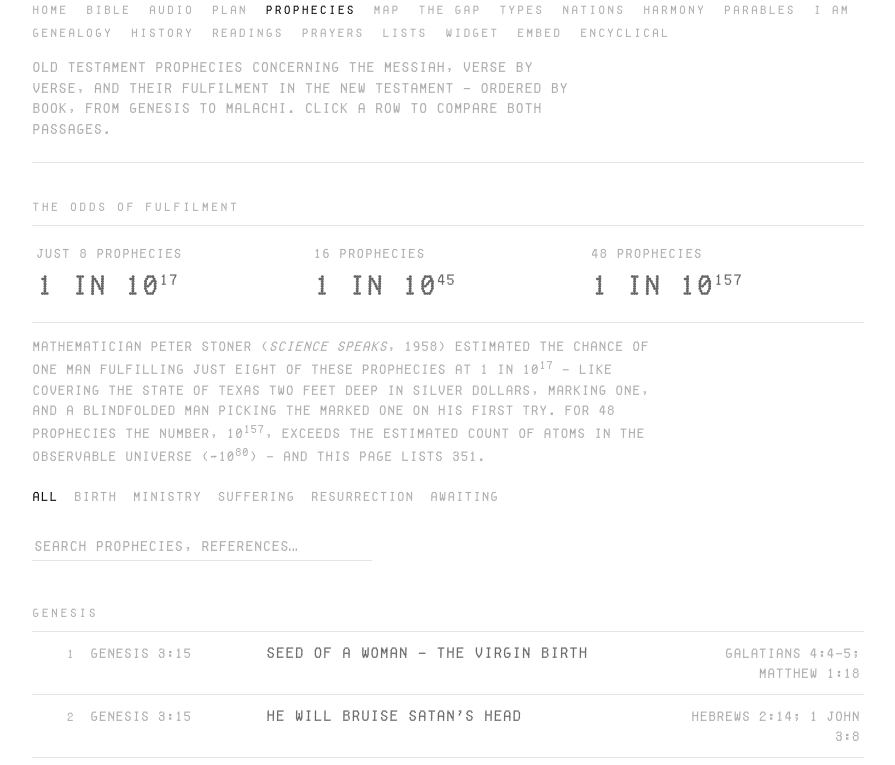
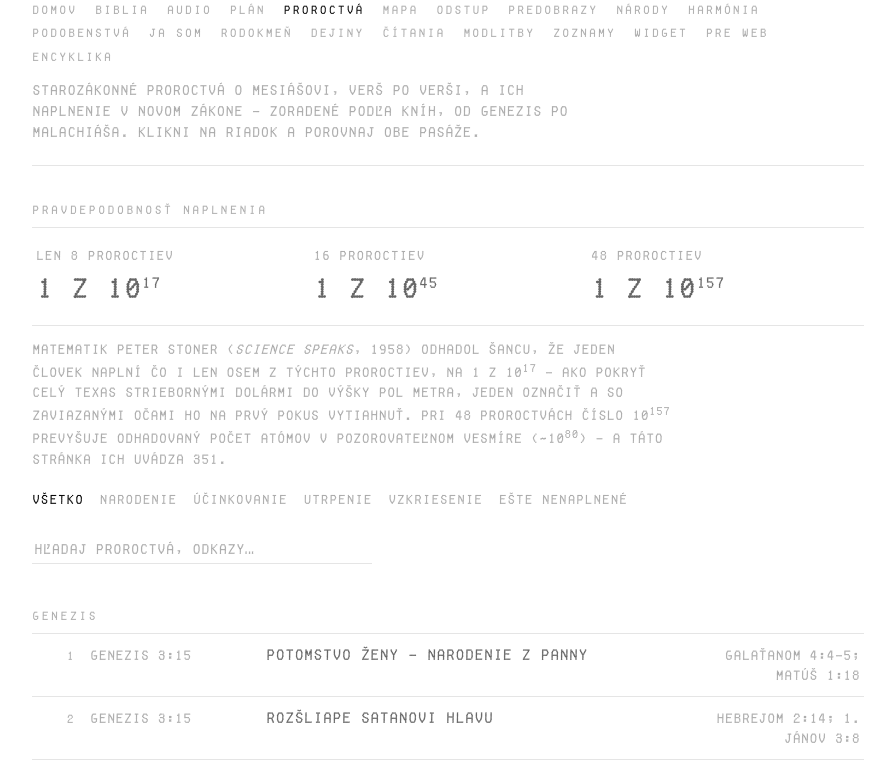
Before and after one commit to majkopoprad/prophecies, a plain HTML site: page prophecies.html in a window 1280 px wide. Shown: the part 100-865 px from the top of the page, without its empty margins (192-1087 px from the left). Drawn offline with Linux system fonts and the light colour scheme.

Commit message:
Default to Slovak on the prophecies page
The prophecies page had its own language default of 'en'; every other
page already defaulted to 'sk' via tGetLang(). Switched it to 'sk' so
the whole site opens in Slovak by default (the EN/SK toggle and the
shared prophecies-lang key are unchanged).

Co-Authored-By: Claude Fable 5 <noreply@anthropic.com>

```diff
--- a/prophecies.html
+++ b/prophecies.html
@@ -496,7 +496,7 @@ function categoryOf(nt) {
 }
 
 // ---- rendering ---------------------------------------------------------------
-let lang = localStorage.getItem("prophecies-lang") || "en";
+let lang = localStorage.getItem("prophecies-lang") || "sk";
 let activeCat = "all";
 const list = document.getElementById("list");
 const search = document.getElementById("search");
```
